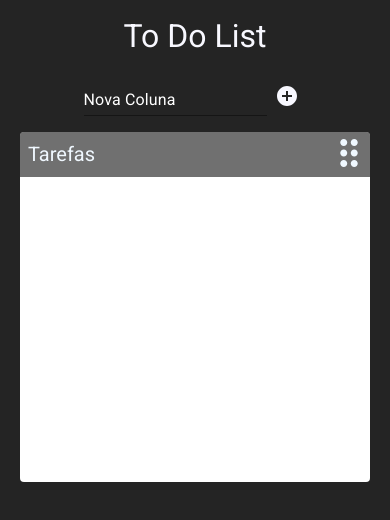
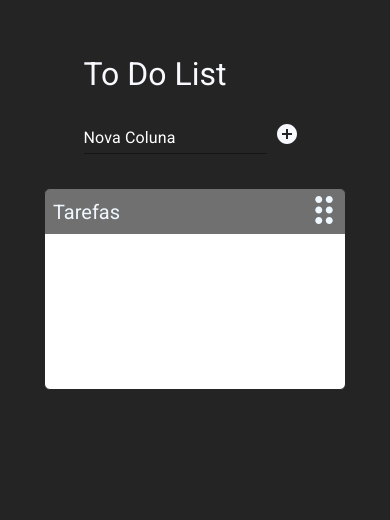
Before and after one commit to Felipe-Belotto/To-Do-List, a React (Vite) app: page / in a window 390 px wide. Shown: the top 520 px of the page. Built offline with nearby package versions, Linux system fonts and the light colour scheme.

Commit message:
alterando estilos e responsividade

```diff
--- a/src/assets/components/Coluna/Coluna.module.css
+++ b/src/assets/components/Coluna/Coluna.module.css
@@ -1,11 +1,12 @@
 /* Estilos para Coluna */
 
 .coluna {
-    min-width: 350px;
-    min-height: 350px;
+    width: 300px ;
+    min-height: 300px;
     background-color: white;
     color: black;
-    border-radius: 4px;
+    border-radius: 6px;
+    border: 1px solid #242424;
 }
 
 .titulo {
@@ -23,3 +24,14 @@
 .handle{
     cursor: pointer;
 }
+
+@media screen and (max-width: 768px) {
+    .coluna {
+        min-width: 300px ;
+        min-height: 200px;
+        background-color: white;
+        color: black;
+        border-radius: 6px;
+        border: 1px solid #242424;
+    }
+}
--- a/src/assets/components/Layout/Layout.jsx
+++ b/src/assets/components/Layout/Layout.jsx
@@ -9,10 +9,11 @@ import AddCircleSharpIcon from '@mui/icons-material/AddCircleSharp';
 function Layout() {
   const [colunas, setColunas] = useState(['Tarefas']);
   const [novaColuna, setNovaColuna] = useState();
-  const [reorderAxis, setReorderAxis] = useState('x'); // Defina a orientação padrão como 'x'
+  const [reorderAxis, setReorderAxis] = useState('x');
+  const [maxColunas, setMaxColunas] = useState();
 
   useEffect(() => {
-    // Verifica o tamanho da tela e define a orientação do Reorder.Group
+
     const handleResize = () => {
       const isMobile = window.innerWidth <= 768;
       setReorderAxis(isMobile ? 'y' : 'x');
@@ -27,14 +28,51 @@ function Layout() {
     };
   }, []);
 
+  useEffect(() => {
+    const handleResize = () => {
+      const largura = window.innerWidth;
+
+      if(largura > 768) {
+        const maximoColunas = Math.floor(largura / 300);
+        setMaxColunas(maximoColunas);
+      } else {
+        setMaxColunas(5)
+      }
+    };
+
+    handleResize();
+
+    window.addEventListener('resize', handleResize);
+
+    return () => {
+      window.removeEventListener('resize', handleResize);
+    };
+  }, []);
+
   function adicionarNovaColuna() {
+    if (novaColuna.trim() === "") {
+      alert("Preencha o nome da coluna");
+      return;
+    }
+
+    if (maxColunas > colunas.length) {
+      if (colunas.includes(novaColuna)) {
+        alert('Já existe uma coluna com o mesmo nome');
+      } else {
         const colunasAntigas = [...colunas];
         colunasAntigas.push(novaColuna);
         setColunas(colunasAntigas);
       }
+    } else {
+      alert('Número máximo de colunas atingido');
+    }
+  }
+
 
   return (
     <section className={styles.container}>
+
+      <div className={styles.header}>
       <h1 className={styles.titulo}>To Do List</h1>
 
       <div style={{ display: 'flex', alignItems: 'end' }}>
@@ -44,18 +82,18 @@ function Layout() {
   </IconButton>
       </div>
 
+        </div>
+
       <Reorder.Group
-  as="div"
         axis={reorderAxis}
         values={colunas}
         onReorder={setColunas}
         style={{
           display: 'flex',
-    width: '100%',
-    gap: '16px',
           listStyle: 'none',
-    flexWrap: 'wrap',
-    justifyContent: reorderAxis === 'y' ? 'center' : 'flex-start',
+          flexDirection: reorderAxis === 'y' ? 'column' : 'row',
+          justifyContent: reorderAxis === 'y' ? 'center' : 'start',
+          padding:" 0 2%"
         }}
       >
         {colunas.map((item) => (
--- a/src/assets/components/Layout/Layout.module.css
+++ b/src/assets/components/Layout/Layout.module.css
@@ -1,6 +1,13 @@
 /* Estilos para Layout */
 
 .container {
+    display: flex;
+    flex-direction: column;
+    gap: 16px;
+
+}
+
+.header{
     display: flex;
     flex-direction: column;
     gap: 16px;
@@ -9,10 +16,20 @@
 
 .titulo {
     font-size: 32px;
+
 }
 
+/* Celular */
+@media screen and (max-width: 1600px) {
+    .container {
+        padding: 4% 2%;
+    }
+}
+
+/* Celular */
 @media screen and (max-width: 768px) {
     .container {
         align-items: center;
+        padding: 10% 2%;
     }
 }
```
Lines whose indentation alone changed are shown as unchanged.
